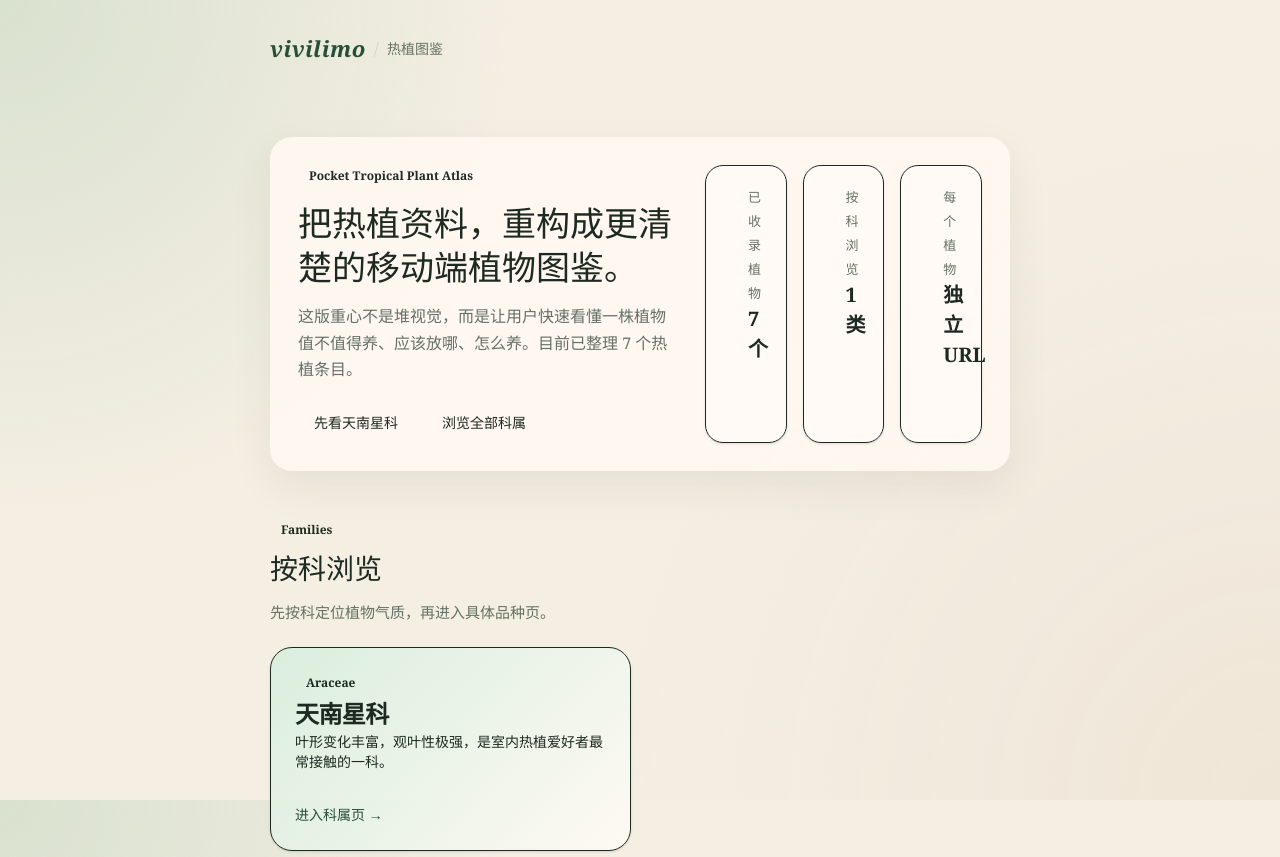
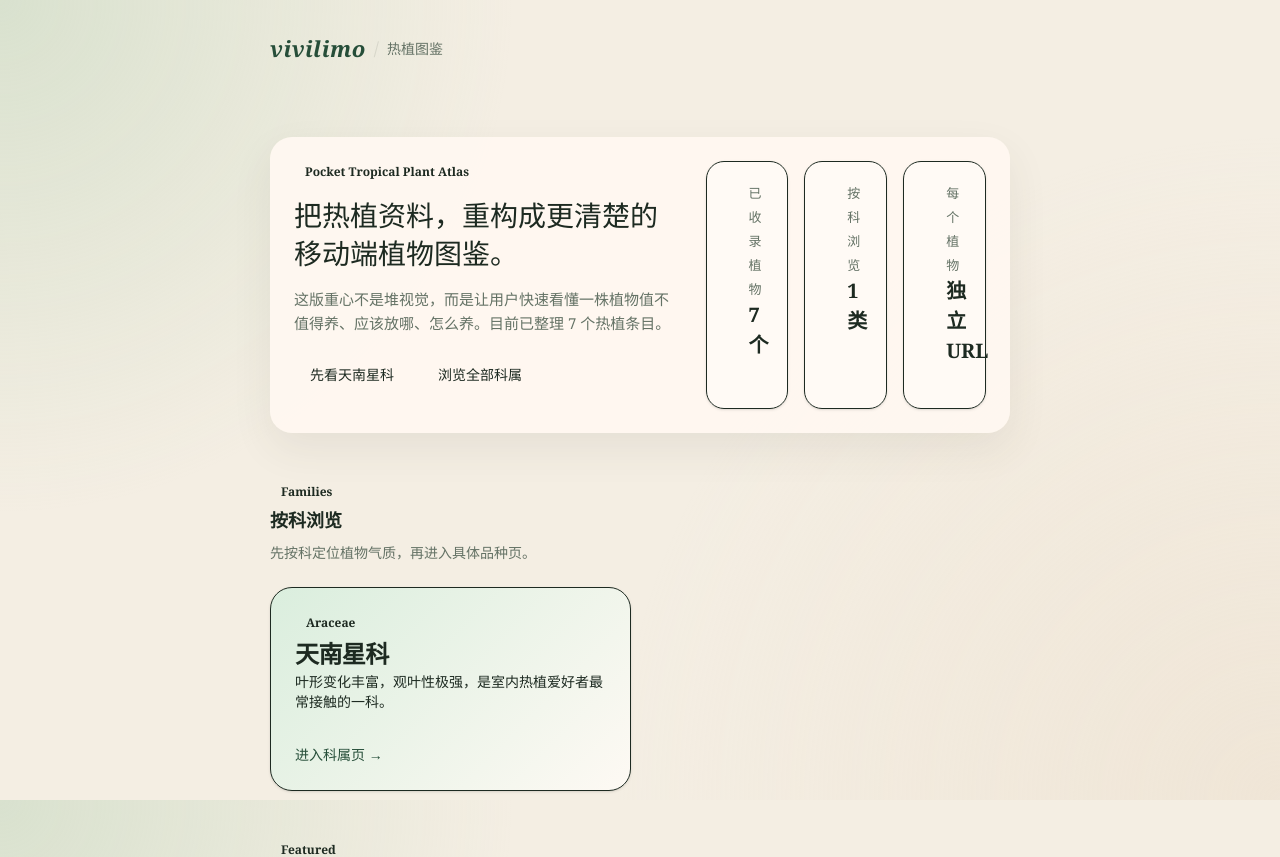
Before and after one commit to yosign/tropical-plants-site, a React (Vite) app: page / in a window 1280 px wide. Shown: the top 857 px of the page. Built offline with nearby package versions, Linux system fonts and the light colour scheme.

Commit message:
fix: normalize font sizes and fix card header padding alignment

```diff
--- a/src/style.css
+++ b/src/style.css
@@ -135,36 +135,50 @@ body {
 .section-header {
   display: flex;
   flex-direction: column;
-  gap: 12px;
+  gap: 8px;
 }
 
 .section-header--tight {
-  gap: 8px;
+  gap: 6px;
 }
 
 .section-header > div {
   display: flex;
   flex-direction: column;
-  gap: 6px;
+  gap: 4px;
 }
 
 .section-header h2 {
-  font-size: 28px;
-  font-weight: 500;
+  font-size: 18px;
+  font-weight: 600;
   margin: 0;
 }
 
 .section-header p {
   color: var(--muted);
-  font-size: 15px;
+  font-size: 14px;
   margin: 0;
 }
 
 .shell-card {
   background: var(--panel-strong);
   border-radius: var(--radius-lg);
-  padding: 28px;
+  padding: 24px;
   box-shadow: var(--shadow-soft);
+}
+
+/* shadcn card padding override for consistency */
+.shell-card .card-header,
+.shell-card .card-content {
+  padding: 0 !important;
+}
+
+.content-card .card-header {
+  padding: 20px 20px 0 20px !important;
+}
+
+.content-card .card-content {
+  padding: 16px 20px 20px 20px !important;
 }
 
 .is-clickable {
@@ -190,15 +204,15 @@ body {
 }
 
 .hero-copy h1 {
-  font-size: 34px;
+  font-size: 28px;
   font-weight: 500;
-  line-height: 1.3;
+  line-height: 1.35;
   margin: 0;
 }
 
 .hero-copy p {
-  font-size: 16px;
-  line-height: 1.65;
+  font-size: 15px;
+  line-height: 1.6;
   color: var(--muted);
   margin: 0;
 }
@@ -307,7 +321,7 @@ body {
 }
 
 .lead {
-  font-size: 17px;
+  font-size: 15px;
   line-height: 1.6;
   color: var(--text);
 }
@@ -340,8 +354,8 @@ body {
 }
 
 .plant-hero-copy h1 {
-  font-size: 32px;
-  font-weight: 500;
+  font-size: 24px;
+  font-weight: 600;
   margin: 0;
 }
 
@@ -355,8 +369,8 @@ body {
 }
 
 .body-copy {
-  font-size: 16px;
-  line-height: 1.75;
+  font-size: 15px;
+  line-height: 1.7;
   color: var(--text);
 }
 
```
